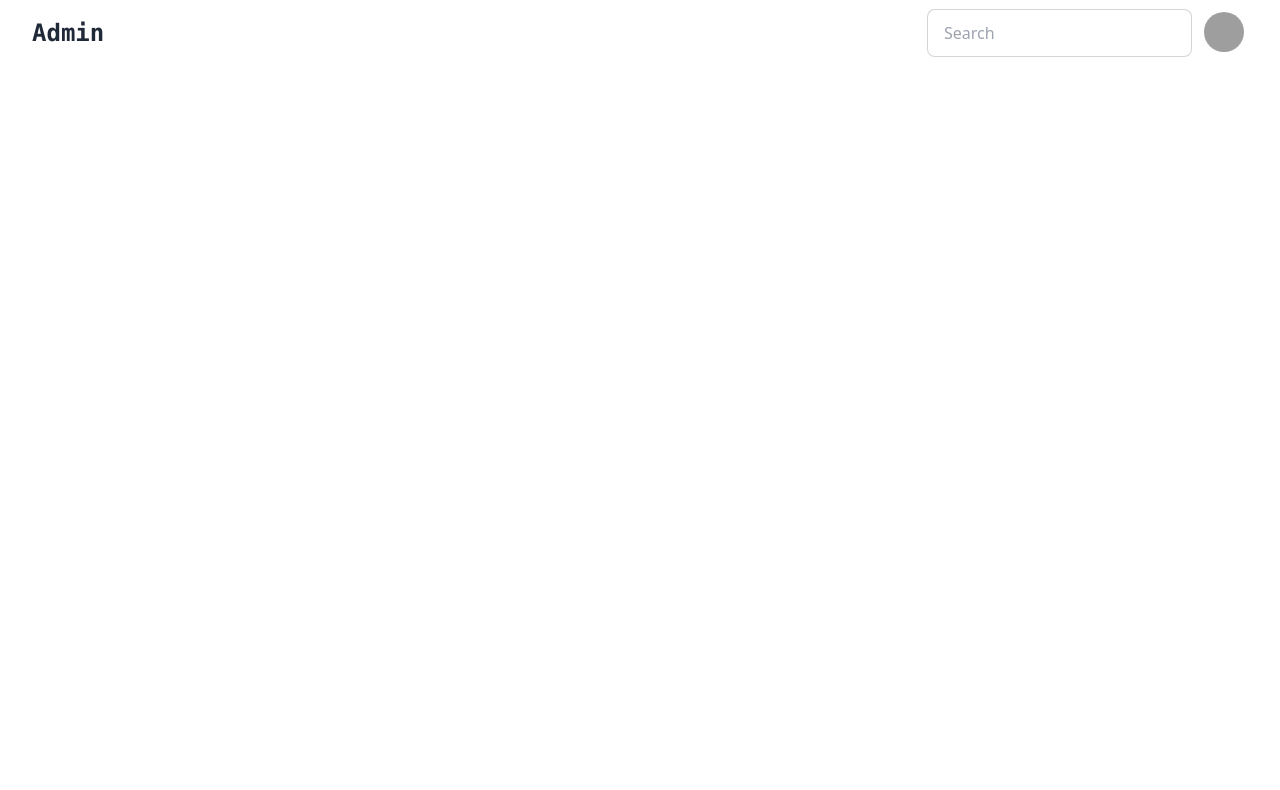
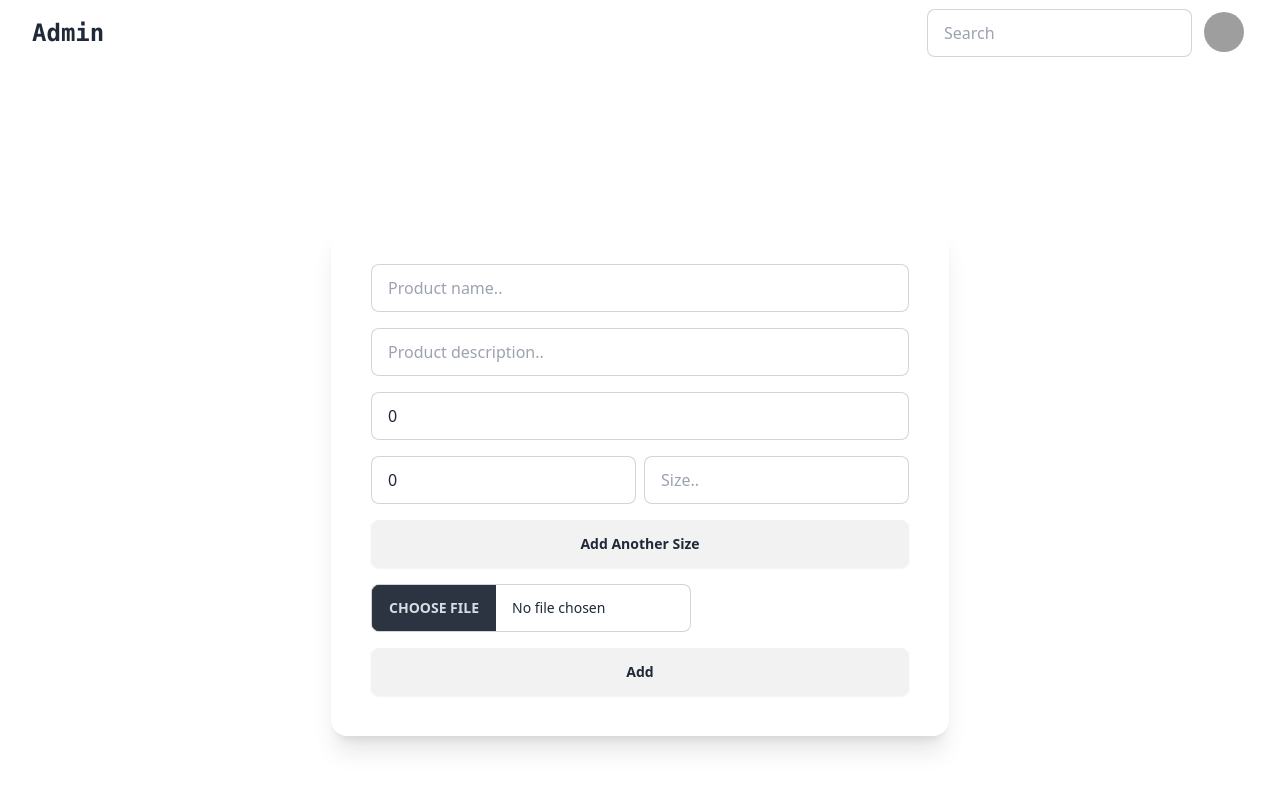
Before and after one commit to Node-React-Designer-Ecommerce/Admin-React-Designer-E-commerce, a React app: page /edit-product/1 in a window 1280 px wide. Before the commit this address had no page. Shown: the top 790 px of the page. Built offline with nearby package versions, Linux system fonts and the light colour scheme; grey boxes are pictures that could not be loaded; the HTML template or start-up script is replaced by a standard one.

Commit message:
Feature/handle-add/edit/delete for product

```diff
--- a/src/App.jsx
+++ b/src/App.jsx
@@ -7,6 +7,7 @@ import Orders from './pages/Orders';
 import Navbar from "./components/Navbar";
 import Login from "./pages/Login";
 import AddProduct from "./components/AddProduct";
+import EditProduct from "./components/EditProduct";
 // import ProtectedRoute from "./Auth/ProtectedRoute";
 
 function App() {
@@ -23,6 +24,7 @@ function App() {
                 <Route path="orders" element={<Orders />} />
             </Route>
             <Route path="/add-product" element={<AddProduct />} />
+            <Route path="/edit-product/:id" element={<EditProduct />} />
     </Routes>
 </BrowserRouter>
   );
--- a/src/components/AddProduct.jsx
+++ b/src/components/AddProduct.jsx
@@ -1,9 +1,12 @@
 import { useContext, useState } from "react"
 import { addProduct } from "../Api/productsapi";
 import { AuthContext } from "../Auth/AuthContext";
+import { useNavigate } from "react-router";
 
 function AddProduct() {
-  const { token } = useContext(AuthContext);
+  const navigate = useNavigate()
+  const { user } = useContext(AuthContext);
+  const [errors, setErrors] = useState({});
   const [formData, setFormData] = useState({
     name: "",
     description: "",
@@ -26,8 +29,12 @@ function AddProduct() {
 
   const handleSubmit = async e => {
     e.preventDefault();
+    if (!validate()) {
+      console.error("Form validation failed");
+      return;
+  }
     const headers = {
-      Authorization: `Bearer ${token}`,
+      Authorization: `Bearer ${user.token}`,
     };
     const formDataToSend = new FormData();
     console.log(formDataToSend)
@@ -40,11 +47,12 @@ function AddProduct() {
     });
 
     if (formData.image) {
-      formDataToSend.append("image", formData.image); // رفع الصورة إذا كانت موجودة
+      formDataToSend.append("image", formData.image);
     }
     try {
       const res = await addProduct(formDataToSend, headers);
       setFormData(res.data)
+      navigate("/products")
       console.log("Product added sucessfully", res);
     } catch (error) {
       console.log("Error Add Product", error)
@@ -54,7 +62,7 @@ function AddProduct() {
   const handleStockChange = (index, e) => {
     const { name, value } = e.target;
     const updatedStock = [...formData.stock];
-    updatedStock[index][name] = value; // تحديث العنصر المطلوب في المصفوفة
+    updatedStock[index][name] = value;
     setFormData((prevState) => ({
       ...prevState,
       stock: updatedStock,
@@ -65,7 +73,7 @@ function AddProduct() {
   const addStockField = () => {
     setFormData((prevState) => ({
       ...prevState,
-      stock: [...prevState.stock, { quantity: 0, size: "" }], // إضافة عنصر جديد
+      stock: [...prevState.stock, { quantity: 0, size: "" }],
     }));
   };
 
@@ -75,25 +83,65 @@ function AddProduct() {
     setFormData(state);
   };
 
+ /////validation////
+const validate = () =>{
+  let isValid = true;
+  let errors = {};
+  const { name , description, price, image} = formData;
+  if(!name.trim()) {
+      errors.name = "Name is required"
+      isValid = false;
+  }
+  if(!description.trim()){
+      errors.description = "Descriptions is required";
+      isValid = false;
+  }
+  if(price <= 0){
+      errors.price = "Price must be greater than 0"
+      isValid = false;
+  }
+  formData.stock.forEach((item, index)=> {
+      if (item.quantity <= 0) {
+          errors[`stockQuantity${index}`] = "Quantity must be greater than 0";
+          isValid = false;
+      }
+      if (!item.size.trim()) {
+          errors[`stockSize${index}`] = "Size is required";
+          isValid = false;
+      }
+  })
+  if(!image)  {
+      errors.image = "Product image is required"
+      isValid = false;
+  }
+  setErrors(errors)
+  return isValid;
+}
+
   return (
     <div className="flex justify-center pt-56">
-      <form onSubmit={handleSubmit} className="flex flex-col w-96 h-auto gap-4 shadow-xl p-10 rounded-2xl">
+      <form onSubmit={handleSubmit} className="flex flex-col h-auto gap-4 shadow-xl p-10 rounded-2xl">
         <input className="input input-bordered" name="name" value={formData.name} type="text" placeholder="Product name.." onChange={handleChange} />
+        {errors.name && <p className="text-red-500 text-[12px]">{errors.name}</p>}
         <input className="input input-bordered" name="description" value={formData.description} type="text" placeholder="Product description.." onChange={handleChange} />
+        {errors.description && <p className="text-red-500 text-[12px]">{errors.description}</p>}
         <input className="input input-bordered" name="price" value={formData.price} type="number" placeholder="Product price.." onChange={handleChange} />
+        {errors.price && <p className="text-red-500 text-[12px]">{errors.price}</p>}
         {formData.stock && formData.stock.map((stockItem, index) => (
           <div key={index} className="flex gap-2">
             <input className="input input-bordered" name="quantity" value={stockItem.quantity} type="number" placeholder="Quantity.." onChange={(e) => handleStockChange(index, e)} />
+            {errors.quantity && <p className="text-red-500 text-[12px]">{errors.quantity}</p>}
             <input className="input input-bordered" name="size" value={stockItem.size} type="text" placeholder="Size.." onChange={(e) => handleStockChange(index, e)} />
+            {errors.size && <p className="text-red-500 text-[12px]">{errors.size}</p>}
           </div>
         ))}
         <button type="button" className="btn" onClick={addStockField}>
           Add Another Size
         </button>
         <input className="file-input file-input-bordered file-input-md w-full max-w-xs" name="image" onChange={handleImageChange} type="file" />
+        {errors.image && <p className="text-red-500 text-[12px]">{errors.image}</p>}
         <button className="btn"> Add</button>
       </form>
-
     </div>
   )
 }
--- /dev/null
+++ b/src/components/EditProduct.jsx
@@ -0,0 +1,192 @@
+import { useContext, useEffect, useState } from "react";
+import { useNavigate, useParams } from "react-router"
+import { AuthContext } from "../Auth/AuthContext";
+import { getOneProduct, updateProduct } from "../Api/productsapi";
+
+function EditProduct() {
+    const navigate = useNavigate();
+    const { id } = useParams();
+    const { user } = useContext(AuthContext);
+    const [errors, setErrors] = useState({});
+    const [formData, setFormData] = useState({
+        name: "",
+        description: "",
+        price: 0,
+        stock: [{
+            quantity: 0,
+            size: ""
+        }],
+        image: "",
+        error: {}
+    });
+
+    useEffect(() => {
+        const fetchProduct = async () => {
+            if (user && user.token) {
+                const headers = {
+                    Authorization: `Bearer ${user.token}`
+                };
+
+                try {
+                    const res = await getOneProduct(id, headers);
+                    console.log("Fetched product data:", res.data.data.product);
+                    setFormData({ ...formData,
+                        name: res.data.data.product.name || "",
+                        description: res.data.data.product.description || "",
+                        price: res.data.data.product.price || 0,
+                        stock: res.data.data.product.stock || [{ quantity: 0, size: "" }],
+                        image: res.data.data.product.image || "",
+                        error: {}
+                    });
+                } catch (error) {
+                    console.error("Error fetching product", error);
+                }
+            }
+        };
+        fetchProduct();
+    }, [id, user]);
+
+    const handleImageChange = (e) => {
+        const file = e.target.files[0];
+        setFormData((prevState) => ({
+            ...prevState,
+            image: file,
+        }));
+    };
+
+    const handleSubmit = async e => {
+        e.preventDefault();
+
+        if (!validate()) {
+            console.error("Form validation failed");
+            return;
+        }
+
+        if (!user || !user.token) {
+            console.error("User is not logged in or token is missing");
+            return;
+        }
+        const headers = {
+            Authorization: `Bearer ${user.token}`
+        };
+
+        try {
+            const res = await updateProduct(id, formData, headers);
+            console.log(res.data)
+            setFormData(res.data)
+            navigate("/products")
+            console.log("Product updated successfully", res);
+        } catch (error) {
+            if (error.res) {
+                console.log("Error response data:", error.res.data);
+            } else {
+                console.log("Error message:", error.message);
+            }
+        }
+    }
+
+    const handleStockChange = (index, e) => {
+        const { name, value } = e.target;
+        const updatedStock = [...formData.stock];
+        updatedStock[index][name] = value;
+        setFormData((prevState) => ({
+            ...prevState,
+            stock: updatedStock,
+        }));
+    };
+
+
+    const addStockField = () => {
+        setFormData((prevState) => ({
+            ...prevState,
+            stock: [...prevState.stock, { quantity: 0, size: "" }],
+        }));
+    };
+
+    const handleChange = (e) => {
+    const { name, value } = e.target;
+    setFormData((prevState) => ({
+        ...prevState,
+        [name]: value
+    }));
+};
+
+/////validation////
+const validate = () =>{
+    let isValid = true;
+    let errors = {};
+    const { name , description, price, image} = formData;
+    if(!name.trim()) {
+        errors.name = "Name is required"
+        isValid = false;
+    }
+    if(!description.trim()){
+        errors.description = "Descriptions is required";
+        isValid = false;
+    }
+    if(price <= 0){
+        errors.price = "Price must be greater than 0"
+        isValid = false;
+    }
+    formData.stock.forEach((item, index)=> {
+        if (item.quantity <= 0) {
+            errors[`stockQuantity${index}`] = "Quantity must be greater than 0";
+            isValid = false;
+        }
+        if (!item.size.trim()) {
+            errors[`stockSize${index}`] = "Size is required";
+            isValid = false;
+        }
+    })
+    if(!image)  {
+        errors.image = "Product image is required"
+        isValid = false;
+    }
+    setErrors(errors)
+    return isValid;
+}
+
+
+    return (
+        <div className="flex justify-center pt-56">
+            <form onSubmit={handleSubmit} className="flex flex-col  h-auto gap-4 shadow-xl p-10 rounded-2xl">
+                <input className="input input-bordered" name="name" value={formData.name} type="text" placeholder="Product name.." onChange={handleChange} />
+                {errors.name && <p className="text-red-500 text-[12px]">{errors.name}</p>}
+                <input className="input input-bordered" name="description" value={formData.description} type="text" placeholder="Product description.." onChange={handleChange} />
+                {errors.description && <p className="text-red-500 text-[12px]">{errors.description}</p>}
+                <input className="input input-bordered" name="price" value={formData.price} type="number" placeholder="Product price.." onChange={handleChange} />
+                {errors.price && <p className="text-red-500 text-[12px]">{errors.price}</p>}
+                {formData.stock.map((stockItem, index) => (
+                    <div key={index} className="flex gap-2">
+                        <input
+                            className="input input-bordered"
+                            name="quantity"
+                            value={stockItem.quantity || 0} // Default to 0
+                            type="number"
+                            placeholder="Quantity.."
+                            onChange={(e) => handleStockChange(index, e)}
+                        />
+                        {errors.quantity && <p className="text-red-500 text-[12px]">{errors.quantity}</p>}
+                        <input
+                            className="input input-bordered"
+                            name="size"
+                            value={stockItem.size || ""} // Default to empty string
+                            type="text"
+                            placeholder="Size.."
+                            onChange={(e) => handleStockChange(index, e)}
+                        />
+                        {errors.size && <p className="text-red-500 text-[12px]">{errors.size}</p>}
+                    </div>
+                ))}
+                <button type="button" className="btn" onClick={addStockField}>
+                    Add Another Size
+                </button>
+                <input className="file-input file-input-bordered file-input-md w-full max-w-xs" name="image" onChange={handleImageChange} type="file" />
+                {errors.image && <p className="text-red-500 text-[12px]">{errors.image}</p>}
+                <button className="btn"> Add</button>
+            </form>
+        </div>
+    )
+}
+
+export default EditProduct
--- a/src/components/Navbar.jsx
+++ b/src/components/Navbar.jsx
@@ -1,6 +1,8 @@
 import { Link, useNavigate } from "react-router-dom";
 import { useContext } from "react";
 import { AuthContext } from "../Auth/AuthContext"
+import ButtonToggle from "../Icons/ButtonToggle";
+
 
 function Navbar() {
     const { logout } = useContext(AuthContext);
@@ -16,7 +18,7 @@ function Navbar() {
         <div className="navbar bg-base-100 w-full fixed z-20 px-8 ">
             <div className="flex-1">
                 <Link to={"/"} className="font-mono font-bold text-2xl hidden sm:block ">Admin</Link>
-
+                <ButtonToggle />
             </div>
             <div className="flex-none gap-2">
                 <div className="form-control">
--- a/src/components/Sidebar.jsx
+++ b/src/components/Sidebar.jsx
@@ -4,7 +4,6 @@ import HomeIcon from "../Icons/HomeIcon";
 import ProductsIcon from "../Icons/ProductsIcon";
 import UsersIcon from "../Icons/UsersIcon";
 import OrderIcon from "../Icons/OrderIcon";
-import ButtonToggle from "../Icons/ButtonToggle";
 
 
 
@@ -12,7 +11,7 @@ export default function Sidebar() {
     return (
         <div className="drawer lg:drawer-open flex pt-20">
             <input id="my-drawer-2" type="checkbox" className="drawer-toggle" />
-            <ButtonToggle />
+
             {/* Sidebar */}
             <div className="drawer-side z-10">
                 <label htmlFor="my-drawer-2" aria-label="close sidebar" className="drawer-overlay"></label>
```
Also changed, not shown: src/Api/productsapi.js (+9 -8 lines), src/Icons/EditIcon.jsx (added, +10 -0 lines), src/pages/Products.jsx (+7 -4 lines), src/Utilities/helper.js (added).
